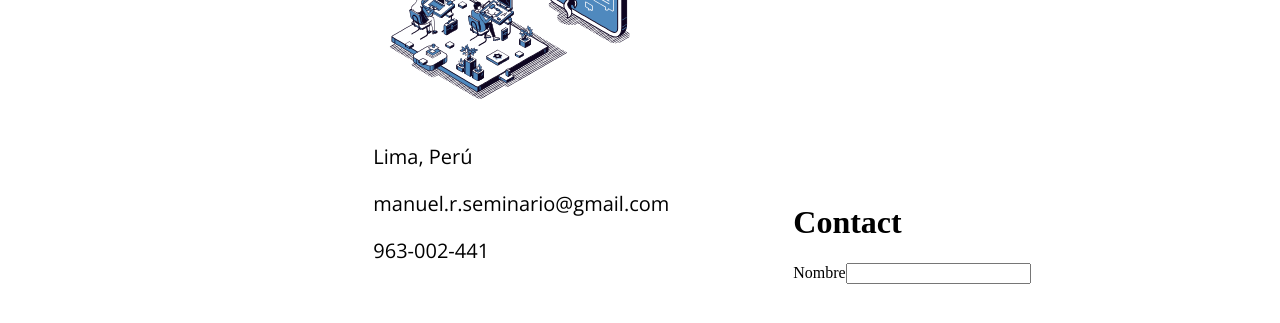
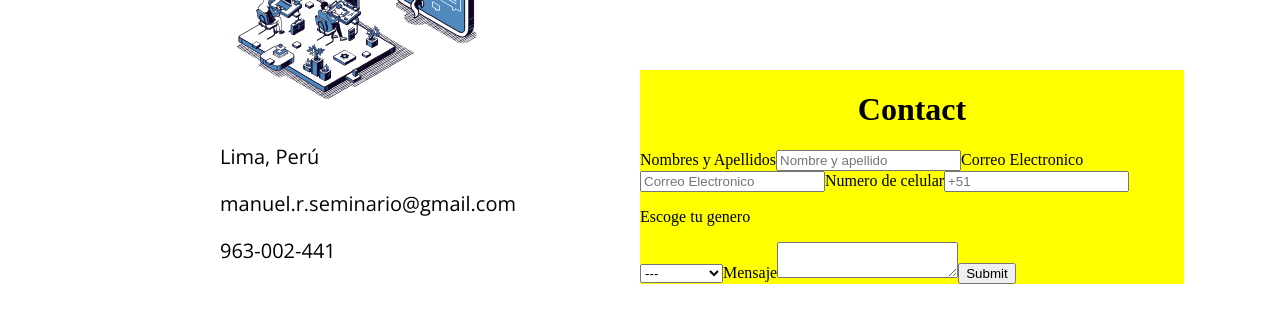
Before and after one commit to Manuelrazuri/PortafolioManuelRazuri, a React (Create React App) app: page / in a window 1280 px wide. Shown: the part 2457-2780 px from the top of the page. Built offline with nearby package versions, Linux system fonts and the light colour scheme.

Commit message:
form 50%

```diff
--- a/src/Pages/Contact/Contact.jsx
+++ b/src/Pages/Contact/Contact.jsx
@@ -4,9 +4,27 @@ import Lottie from "react-lottie";
 import contactlogoData from "../../assets/lotties/contact-chat.json";
 
 export const Contact = () => {
-  const [nombre, setNombre] = useState("");
+  const [form, setForm] = useState({});
+  const handleChange = (e) => {
+    setForm({
+      ...form,
+      [e.target.name]: e.target.value,
+    });
+  };
+
+  // const handleChecked= e=>{
+  // setForm({
+  //   ...form,
+  //   [e.target.name]:e.target.cheked,
+  // });
+  // };
+
   // console.log([state]);
 
+  const handleSubmit = (e) => {
+    e.preventDefault();
+    alert("El Formulario fue enviado");
+  };
   const defaultOptions = {
     loop: true,
     autoplay: true,
@@ -33,17 +51,50 @@ export const Contact = () => {
             <p>963-002-441</p>
           </div>
         </div>
-        <div classname="contact__container-form">
+        <div className="contact__container-formRegister">
           <h1>Contact</h1>
           <div>
-            <form>
-              <label htmlFor="nombre">Nombre</label>
+            <form onSubmit={handleSubmit}>
+              <label htmlFor="nombre">Nombres y Apellidos</label>
               <input
                 type="text"
                 id="nombre"
-                value={nombre}
-                onChange={(e) => setNombre(e.target.value)}
+                name="nombre"
+                placeholder="Nombre y apellido"
+                value={form.nombre}
+                onChange={handleChange}
               />
+              <label htmlFor="email">Correo Electronico</label>
+              <input
+                type="email"
+                id="email"
+                name="email"
+                placeholder="Correo Electronico"
+                value={form.email}
+                onChange={handleChange}
+              />
+              <label htmlFor="phone">Numero de celular</label>
+              <input
+                type="tel"
+                id="phone"
+                name="phone"
+                placeholder="+51"
+                value={form.phone}
+                onChange={handleChange}
+              />
+              <p>Escoge tu genero</p>
+              <select name="genero" onChange={handleChange} defaultValue="">
+                <option value="">---</option>
+                <option value="masculino">Masculino</option>
+                <option value="femenino">Femenino</option>
+              </select>
+              <label htmlFor="textarea">Mensaje</label>
+              <textarea
+                value={form.textarea}
+                onChange={handleChange}
+                name="texarea"
+              />
+              <input type="submit" />
             </form>
           </div>
         </div>
--- a/src/Pages/Contact/contact.scss
+++ b/src/Pages/Contact/contact.scss
@@ -21,9 +21,19 @@
         font-family: "Open Sans", sans-serif;
       }
     }
-    &-form {
+    &-formRegister {
       width: 50%;
       display: flex;
+      background: yellow;
+      justify-content: center;
+      flex-direction: column;
+      align-items: center;
     }
   }
 }
+// .dates {
+//   display: flex;
+//   justify-content: center;
+//   flex-direction: column;
+//   align-items: center;
+// }
```
